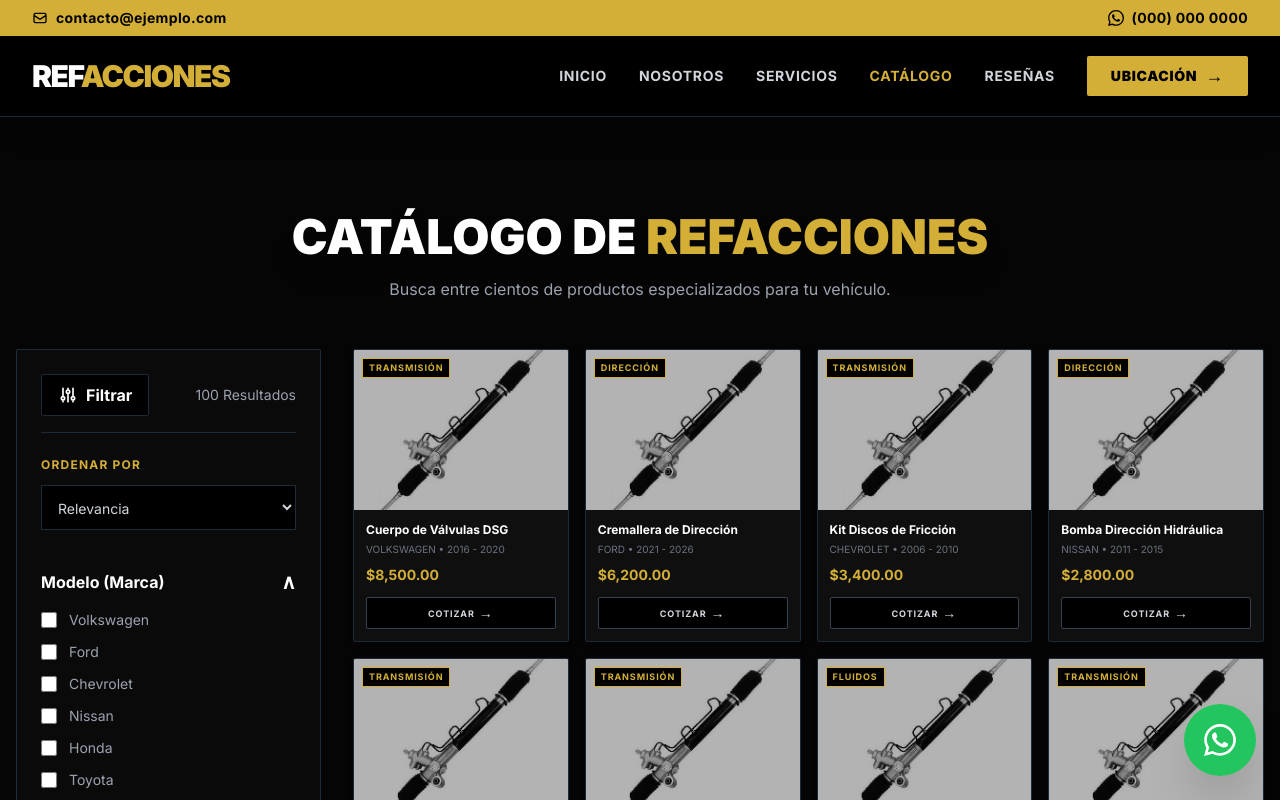
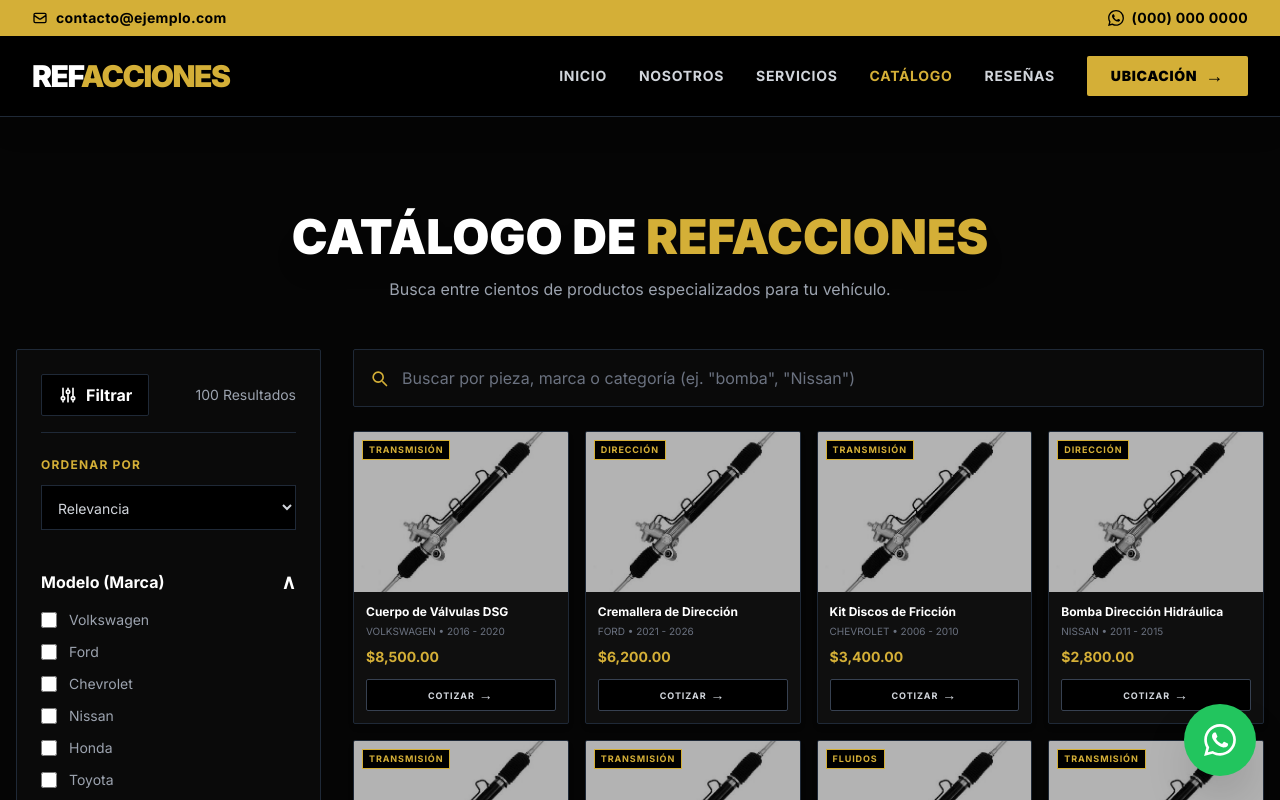
Before and after one commit to jp-software-dev/web-catalog, a React (Vite) app: page /catalogo in a window 1280 px wide. Shown: the top 800 px of the page. Built offline with nearby package versions, Linux system fonts and the light colour scheme.

Commit message:
feat(catalog): add accent-insensitive text search
Matches every typed word against part name, brand, category and year;
combines with the existing filters and is reset by "Limpiar Filtros".

```diff
--- a/src/components/Catalog.tsx
+++ b/src/components/Catalog.tsx
@@ -3,6 +3,9 @@ import { vehicles, brands, years, categories, type Brand, type YearRange, type C
 import { whatsappLink } from '../data/business';
 
 type SortOrder = 'default' | 'asc' | 'desc';
+
+/** Minúsculas y sin acentos, para que "valvula" encuentre "Válvula". */
+const normalize = (text: string) => text.normalize('NFD').replace(/[\u0300-\u036f]/g, '').toLowerCase();
 type FilterSection = 'brand' | 'year' | 'category';
 
 export default function Catalog() {
@@ -11,6 +14,7 @@ export default function Catalog() {
   const [selectedYears, setSelectedYears] = useState<YearRange[]>([]);
   const [selectedCategories, setSelectedCategories] = useState<Category[]>([]);
   const [sortOrder, setSortOrder] = useState<SortOrder>('default');
+  const [query, setQuery] = useState('');
 
   // Estados para el acordeón visual
   const [openSections, setOpenSections] = useState<Record<FilterSection, boolean>>({
@@ -31,12 +35,17 @@ export default function Catalog() {
     }
   };
 
+  // Búsqueda: cada palabra escrita debe aparecer en el nombre, marca, categoría o año
+  const searchTerms = normalize(query).split(/\s+/).filter(Boolean);
+
   // Filtrado y Ordenamiento Combinado
   const filteredVehicles = vehicles.filter(v => {
+    const haystack = normalize(`${v.title} ${v.brand} ${v.category} ${v.year}`);
+    const matchQuery = searchTerms.every(term => haystack.includes(term));
     const matchBrand = selectedBrands.length === 0 || selectedBrands.includes(v.brand);
     const matchYear = selectedYears.length === 0 || selectedYears.includes(v.year);
     const matchCategory = selectedCategories.length === 0 || selectedCategories.includes(v.category);
-    return matchBrand && matchYear && matchCategory;
+    return matchQuery && matchBrand && matchYear && matchCategory;
   });
 
   if (sortOrder === 'asc') {
@@ -129,13 +138,28 @@ export default function Catalog() {
               </div>
             </div>
 
-            <button type="button" onClick={() => { setSelectedBrands([]); setSelectedYears([]); setSelectedCategories([]); setSortOrder('default'); }} className="mt-6 w-full text-center text-xs text-gray-500 underline hover:text-brand-gold">
+            <button type="button" onClick={() => { setQuery(''); setSelectedBrands([]); setSelectedYears([]); setSelectedCategories([]); setSortOrder('default'); }} className="mt-6 w-full text-center text-xs text-gray-500 underline hover:text-brand-gold">
               Limpiar Filtros
             </button>
           </aside>
 
           {/* ÁREA DE PRODUCTOS (GRID) */}
           <div className="w-full lg:w-3/4">
+            {/* Buscador */}
+            <div className="relative mb-6">
+              <label htmlFor="buscar" className="sr-only">Buscar refacciones</label>
+              <svg className="w-5 h-5 text-brand-gold absolute left-4 top-1/2 -translate-y-1/2 pointer-events-none" fill="none" stroke="currentColor" viewBox="0 0 24 24" aria-hidden="true"><path strokeLinecap="round" strokeLinejoin="round" strokeWidth="2" d="M21 21l-4.35-4.35M17 11a6 6 0 11-12 0 6 6 0 0112 0z"></path></svg>
+              <input
+                id="buscar"
+                type="search"
+                value={query}
+                onChange={(e) => setQuery(e.target.value)}
+                placeholder='Buscar por pieza, marca o categoría (ej. "bomba", "Nissan")'
+                autoComplete="off"
+                className="w-full bg-brand-card/50 text-gray-200 placeholder-gray-500 pl-12 pr-4 py-4 border border-gray-800 rounded-sm outline-none focus:border-brand-gold transition-colors"
+              />
+            </div>
+
             {filteredVehicles.length === 0 ? (
                <div className="bg-brand-card/50 border border-gray-800 p-10 text-center rounded-sm">
                  <p className="text-gray-400 font-bold text-lg mb-2">No encontramos refacciones con esos filtros.</p>
```
